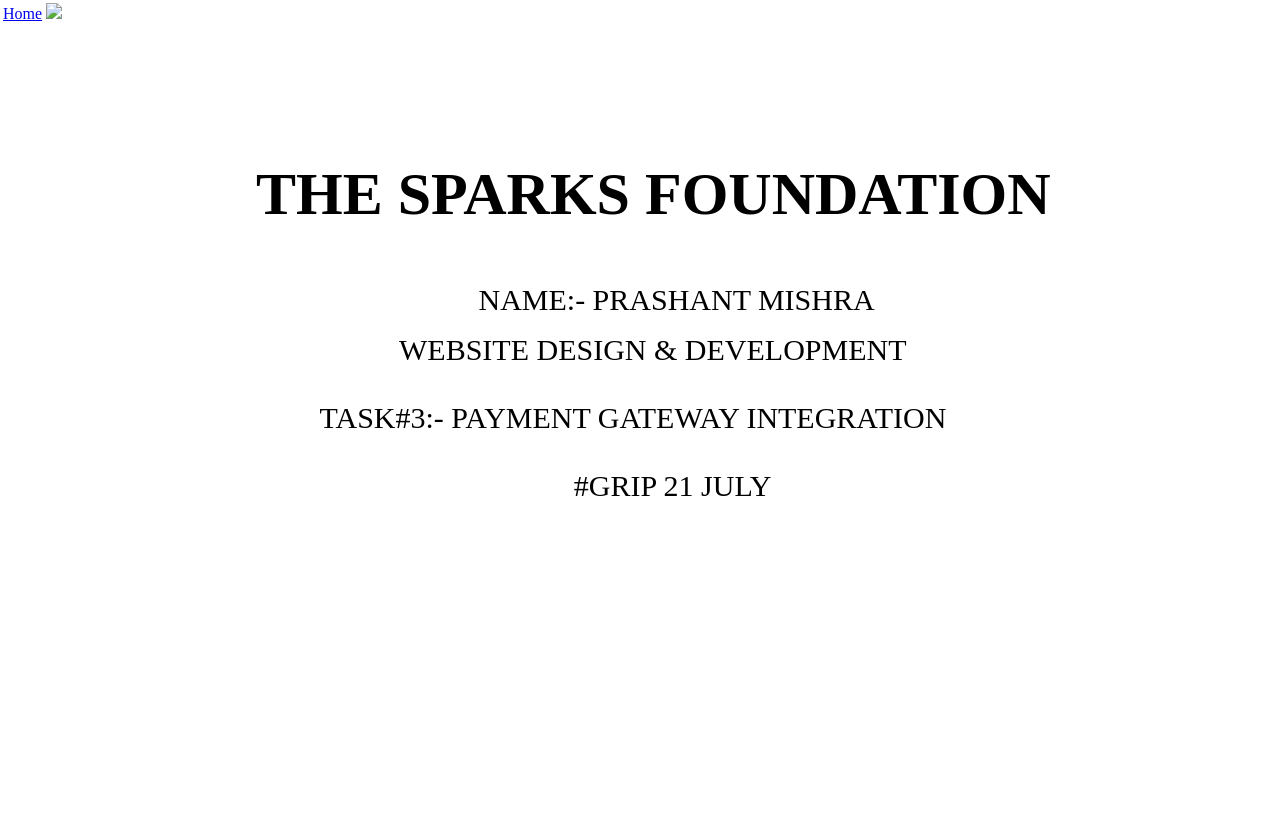
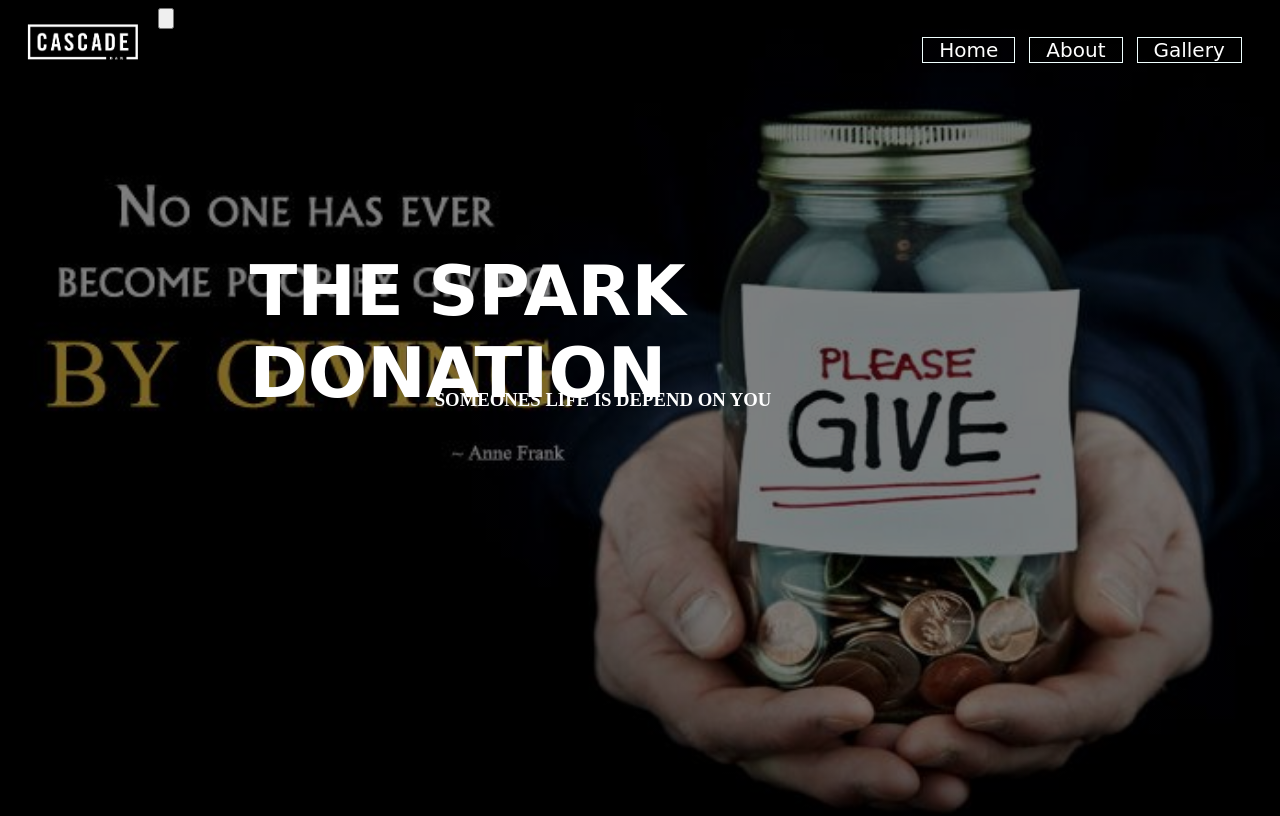
Before and after one commit to prashant6878/TASK-3, a plain HTML site: page display.html in a window 1280 px wide. Drawn offline with Linux system fonts and the light colour scheme.

Commit message:
Update display.html

```diff
--- a/display.html
+++ b/display.html
@@ -1,66 +1,37 @@
 <!DOCTYPE html>
-<html lang="en">
+<html>
 <head>
-    <meta charset="UTF-8">
-    <meta http-equiv="X-UA-Compatible" content="IE=edge">
-    <meta name="viewport" content="width=device-width, initial-scale=1.0">
-    <title>front display</title>
+    <title>Home</title>
+    <link rel="stylesheet" href="style.css">
 </head>
-<style>
-    body{
-        margin: 0px;
-        padding: 3px;
-        background-repeat: no-repeat;
-        background-size: 100%;
+<body>
+    <header>
 
-        height: 550%;
-        background-size: cover;
-        background-position: center;
+            <div class="logo">
+            <img src="logo4.png">
 
-    }
-    .title{
-        position: absolute;
-        top: 15%;
-        left: 20%;
-        font-size: 30px;
-    }
-    .title p{
-       transform: translate(28%,40%);
-    }
-    .title p1{
-        position: relative;
-        left: 18%;
-    }
-    .title p2{
-        position: relative;
-        left: 8%;
-    }
-    .title p3{
-        position: relative;
-        left: 40%;
-    }
-    .logo img{
-        position: relative;
-        left: 40%;
-        width: auto;
-        height: 150px;
-    }
-    .a{
-        margin-top: 70%;
-    }
-</style>
-<body>
-    <a href="index.html">Home</a>
-
-
-    <img src="image1.jpg" width="100%">
-    <div class="title">
-        <h1>THE SPARKS FOUNDATION</h1>
-        <p> NAME:- PRASHANT MISHRA</p>
-        <p1>WEBSITE DESIGN & DEVELOPMENT<br><br></p1>
-        <p2> TASK#3:-  PAYMENT GATEWAY INTEGRATION<br><br></p2>
-        <p3>#GRIP 21 JULY</p3>
-    </div>
+        </div>
+        <div>
+            <ul>
+                <li class="active"><a href="index.html"> Home </a></li>
+                <li><a href="about.html">About </a></li>
+                <li><a href="Gallery.html">Gallery</a></li>
+            </ul>
+        </div>
+        <div class="title">
+            <h2>THE SPARK DONATION</h2>
+        </div>
+        <div class="title">
+            <h3>SOMEONES LIFE IS DEPEND ON YOU </h3>
+        </div>
+        <div class="button">
+            <form>
+            <script src="https://checkout.razorpay.com/v1/payment-button.js" data-payment_button_id="pl_HakDF7oWadELjF" async>
+            </script>
+            </form>
+        </div>
+    </header>
+    <button><img src=""></button>
 
 </body>
 </html>
```
